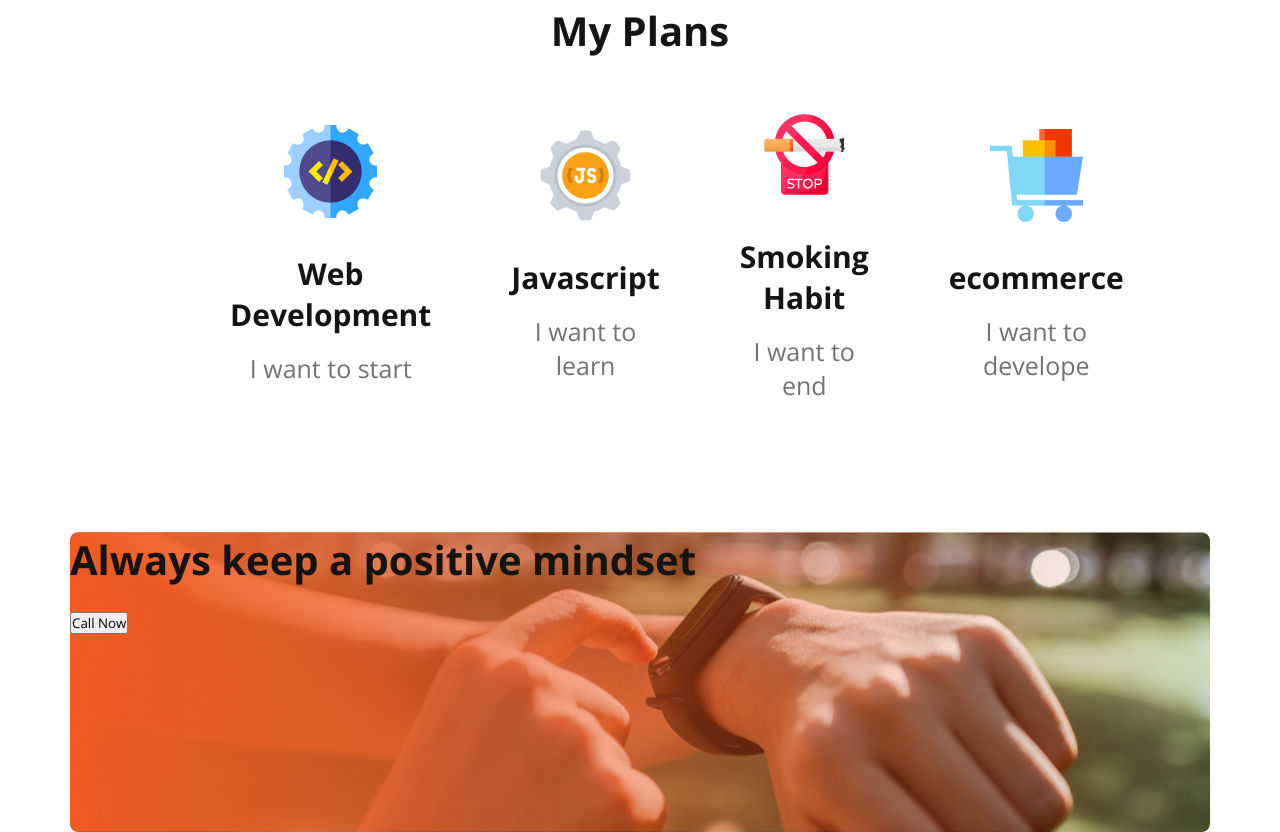
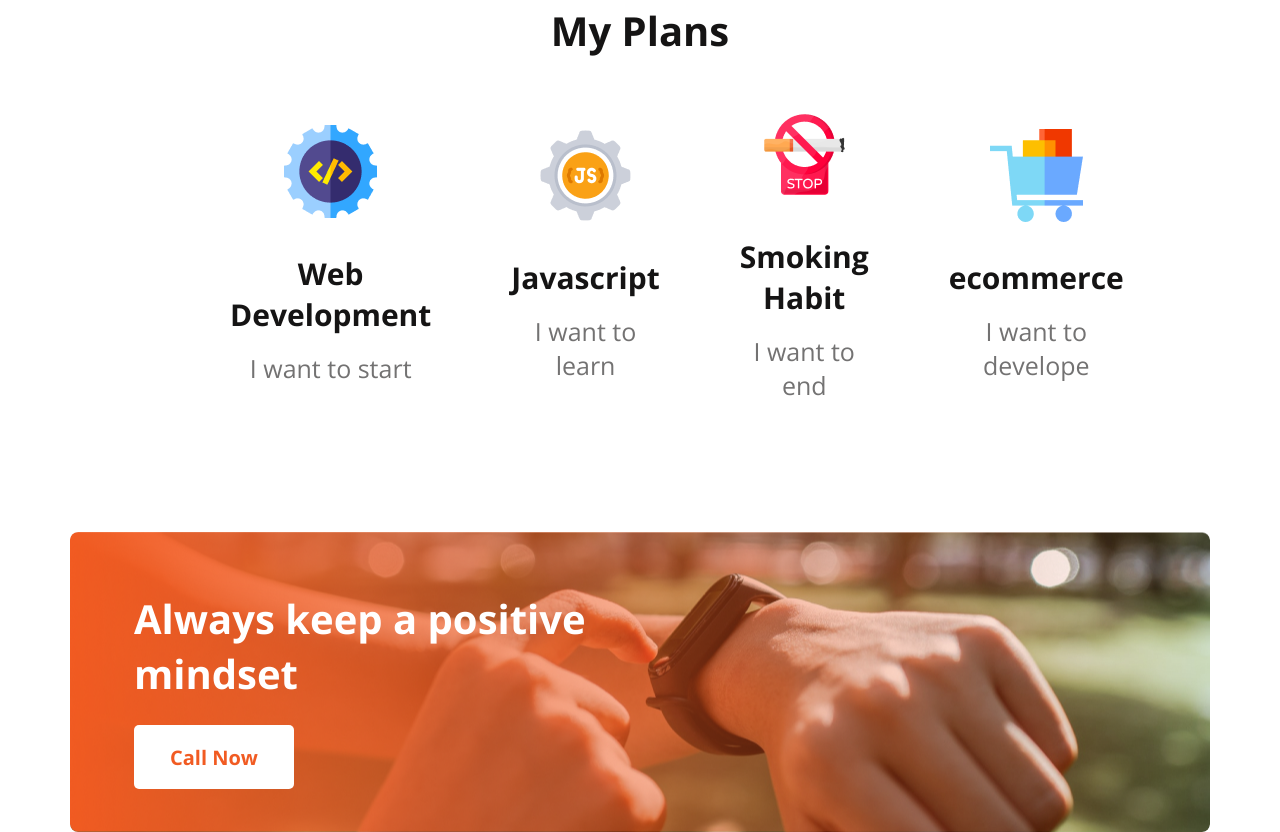
Before and after one commit to RafiKK98/new-year-new-me-practice, a plain HTML site: page index.html in a window 1280 px wide. Shown: the part 2099-2931 px from the top of the page. Drawn offline with nearby package versions, Linux system fonts and the light colour scheme.

Commit message:
gradient section finished

```diff
--- a/index.html
+++ b/index.html
@@ -90,7 +90,7 @@
             </div>
         </section>
         <section class="gradient-section">
-            <h2 class="section-title">Always keep a positive mindset</h2>
+            <h2 class="section-title">Always keep a positive <br>mindset</h2>
             <button class="gradient-contact-btn">
                 Call Now
             </button>
--- a/styles/main.css
+++ b/styles/main.css
@@ -116,3 +116,20 @@
     background-position: center;
     background-repeat: no-repeat;
 }
+.gradient-section > .section-title {
+    color: #FFF;
+    padding-top: 59px;
+    margin-left: 64px;
+}
+.gradient-contact-btn {
+    width: 160px;
+    height: 64px;
+    margin-left: 64px;
+    border-radius: 5px;
+    border: 0;
+    background: #FFF;
+    color: #F15B22;
+    text-align: center;
+    font-size: 20px;
+    font-weight: 600;
+}
```
